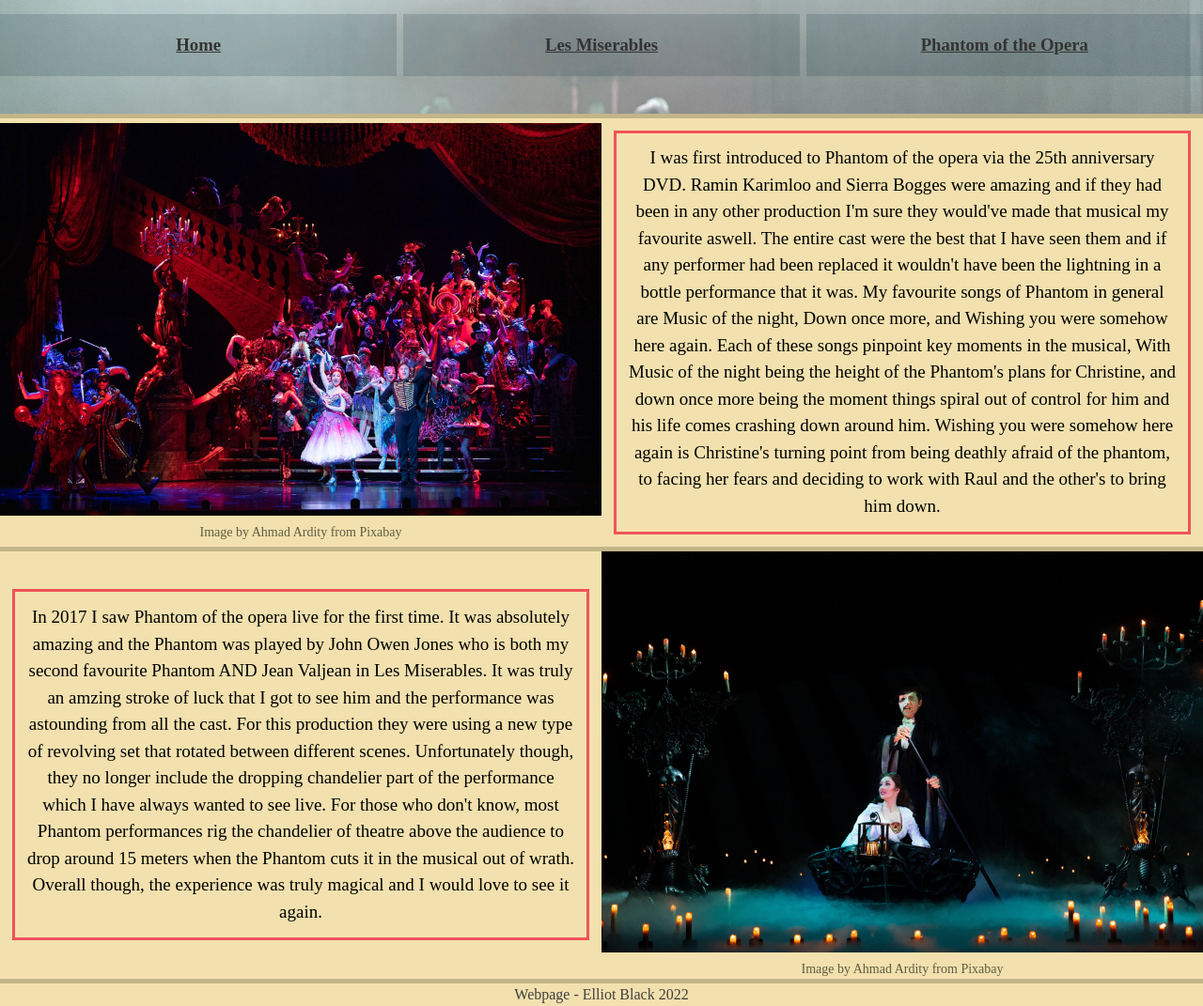
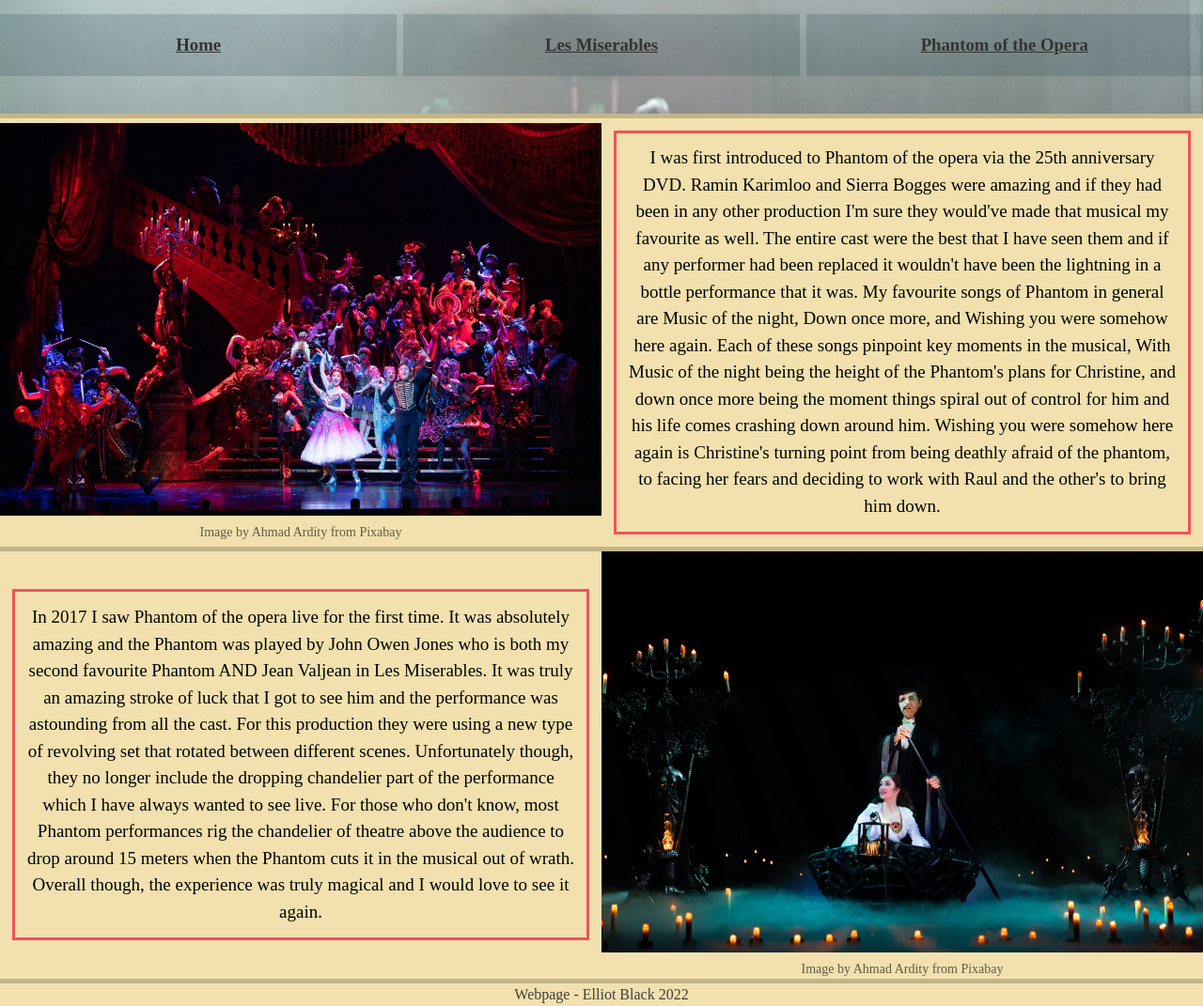
Before and after one commit to EBlack2141/eb-website, a plain HTML site: page page3.html in a window 1280 px wide. Shown: the part 156-1227 px from the top of the page at 94% size. Drawn offline with Linux system fonts and the light colour scheme; a web font is replaced by a local one.

Commit message:
Spell checked text

```diff
--- a/page3.html
+++ b/page3.html
@@ -30,7 +30,7 @@
         </div>
         <span class="imagedesctext">I was first introduced to Phantom of the opera  via the 25th anniversary DVD. Ramin Karimloo
         	and Sierra Bogges were amazing and if they had been in any other production I'm sure they would've made that musical
-            my favourite aswell. The entire cast were the best that I have seen them and if any performer had been replaced
+        	my favourite as well. The entire cast were the best that I have seen them and if any performer had been replaced
         	it wouldn't have been the lightning in a bottle performance that it was. My favourite songs of Phantom in general are
         	Music of the night, Down once more, and Wishing you were somehow here again. Each of these songs pinpoint key moments
         	in the musical, With Music of the night being the height of the Phantom's plans for Christine, and down once more
@@ -43,7 +43,7 @@
         can be used as reference for same page links-->
         <span class="imagedesctext">In 2017 I saw Phantom of the opera live for the first time. It was absolutely amazing
         	and the Phantom was played by John Owen Jones who is both my second favourite Phantom AND Jean Valjean in Les Miserables.
-            It was truly an amzing stroke of luck that I got to see him and the performance was astounding from all the cast.
+        	It was truly an amazing stroke of luck that I got to see him and the performance was astounding from all the cast.
         	For this production they were using a new type of revolving set that rotated between different scenes. Unfortunately
         	though, they no longer include the dropping chandelier part of the performance which I have always wanted to see live.
         	For those who don't know, most Phantom performances rig the chandelier of theatre above the audience to drop around 15 meters
```
Lines whose indentation alone changed are shown as unchanged.
